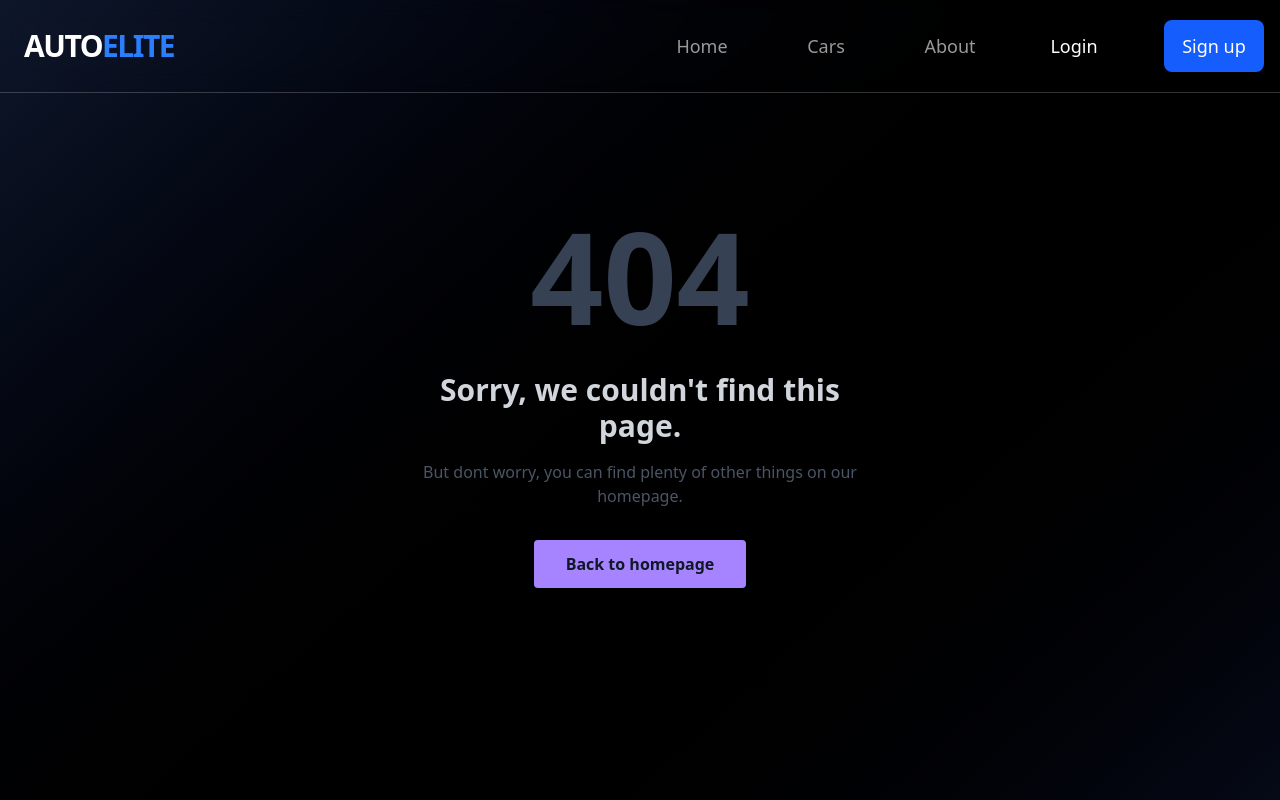
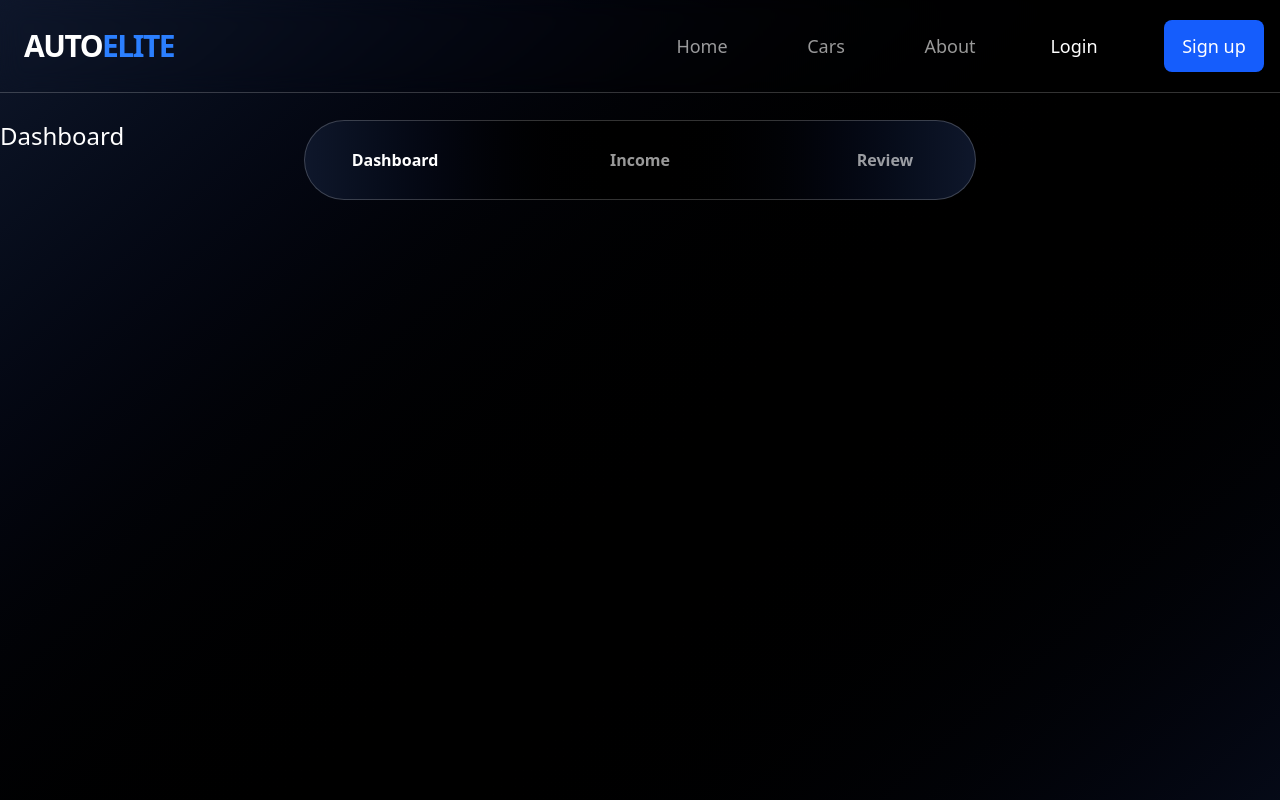
Before and after one commit to AljuSabu/react_router, a React (Vite) app: page /admin in a window 1280 px wide. Shown: the top 800 px of the page. Built offline with nearby package versions, Linux system fonts and the light colour scheme.

Commit message:
admin routes created

```diff
--- a/src/App.jsx
+++ b/src/App.jsx
@@ -7,6 +7,10 @@ import SignUp from "./pages/SignUp";
 import PageNotFound from "./pages/PageNotFound";
 import Layout from "./component/layout/Layout";
 import CarSinglePage from "./pages/CarSinglePage";
+import AdminLayout from "./component/adminLayout/AdminLayout";
+import Dashboard from "./pages/admin/Dashboard";
+import Income from "./pages/admin/Income";
+import Review from "./pages/admin/Review";
 
 function App() {
   return (
@@ -21,6 +25,12 @@ function App() {
             <Route path="login" element={<Login />} />
             <Route path="signup" element={<SignUp />} />
             <Route path="*" element={<PageNotFound />} />
+
+            <Route path="admin" element={<AdminLayout />}>
+              <Route index element={<Dashboard />} />
+              <Route path="income" element={<Income />} />
+              <Route path="review" element={<Review />} />
+            </Route>
           </Route>
         </Routes>
       </div>
--- /dev/null
+++ b/src/component/adminLayout/AdminLayout.jsx
@@ -0,0 +1,20 @@
+import React from 'react'
+import { Outlet } from 'react-router-dom'
+import AdminNavbar from './AdminNavbar'
+
+const AdminLayout = () => {
+  return (
+    <>
+      <div className='min-h-screen flex justify-center'>
+        <AdminNavbar />
+
+        <main className="grow">
+          <Outlet />
+        </main>
+
+      </div>
+    </>
+  )
+}
+
+export default AdminLayout
--- /dev/null
+++ b/src/component/adminLayout/AdminNavbar.jsx
@@ -0,0 +1,38 @@
+import React from 'react'
+import { NavLink } from 'react-router-dom'
+
+const AdminNavbar = () => {
+    return (
+        <>
+            <nav className='fixed top-30 h-20 font-semibold bg-linear-to-r from-slate-900 via-black to-slate-900 min-w-2xl flex justify-between items-center px-10 border border-white/20 text-base rounded-full'>
+                <NavLink
+                    to=""
+                    className={({ isActive }) =>
+                        `cursor-pointer flex justify-center items-center lg:w-25 lg:h-13 hover:text-white transition-colors ${isActive ? "text-white" : "text-white/60 "}`
+                    }
+                >
+                    Dashboard
+                </NavLink>
+                <NavLink
+                    to="income"
+                    className={({ isActive }) =>
+                        `cursor-pointer flex justify-center items-center lg:w-25 lg:h-13 hover:text-white transition-colors ${isActive ? "text-white" : "text-white/60 "}`
+                    }
+                >
+                    Income
+                </NavLink>
+                <NavLink
+                    to="review"
+                    className={({ isActive }) =>
+                        `cursor-pointer flex justify-center items-center lg:w-25 lg:h-13 hover:text-white transition-colors ${isActive ? "text-white" : "text-white/60 "}`
+                    }
+                >
+                    Review
+                </NavLink>
+            </nav>
+        </>
+
+    )
+}
+
+export default AdminNavbar
--- a/src/component/layout/Navbar.jsx
+++ b/src/component/layout/Navbar.jsx
@@ -9,10 +9,10 @@ const Navbar = () => {
   const { isLoggedIn, setIsLoggedIn } = useContext(AuthContext);
 
   //For Login
-  // const handleLogin = () => {
-  //   setIsLoggedIn(true);
-  //   setShowLinks(false);
-  // };
+  const handleLogin = () => {
+    setIsLoggedIn(true);
+    setShowLinks(false);
+  };
 
   //For Logout
   const handleLogout = () => {
@@ -27,7 +27,7 @@ const Navbar = () => {
           AUTO<span className="text-blue-500">ELITE</span>
         </span>
         <div
-          className={`fixed top-20 right-0 z-50 w-full  text-white font-medium flex flex-col items-center gap-6 py-6 transform transition-all duration-300 ease-in-out ${showLinks ? "translate-x-0 opacity-100 blur-none bg-linear-to-br from-slate-900/95 via-black/95 to-slate-900/95" : "translate-x-full opacity-0 blur-sm"} lg:static lg:translate-x-0 lg:flex-row lg:w-auto lg:bg-transparent lg:opacity-100 lg:blur-none lg:py-0`}
+          className={`fixed top-20 right-0 z-50 w-full text-white font-medium flex flex-col items-center gap-6 py-6 transform transition-all duration-300 ease-in-out ${showLinks ? "translate-x-0 opacity-100 blur-none bg-linear-to-br from-slate-900/95 via-black/95 to-slate-900/95" : "translate-x-full opacity-0 blur-sm"} lg:static lg:translate-x-0 lg:flex-row lg:w-auto lg:bg-transparent lg:opacity-100 lg:blur-none lg:py-0`}
         >
           <NavLink
             to="/"
@@ -59,11 +59,12 @@ const Navbar = () => {
           {isLoggedIn ? (
             <div className="cursor-pointer flex flex-col lg:flex-row items-center gap-5 lg:gap-10">
               <NavLink
-                to="/"
+                to="admin"
                 onClick={() => setShowLinks(false)}
-                className="flex justify-center items-center lg:w-25 lg:h-13"
+                className={({ isActive }) =>
+              `cursor-pointer flex justify-center items-center lg:w-25 lg:h-13 hover:text-white transition-colors ${isActive ? "text-white" : "text-white/60 "}`}
               >
-                My Cart
+                Admin
               </NavLink>
               <NavLink to="/">
                 <button
@@ -78,7 +79,7 @@ const Navbar = () => {
             <div className="flex lg:flex-row flex-col items-center gap-5 lg:gap-10">
               <NavLink
                 to="/login"
-                onClick={() => setShowLinks(false)}
+                onClick={handleLogin}
                 className={({ isActive }) =>
                   `cursor-pointer flex justify-center items-center rounded-lg transition-colors ${isActive ? "text-white" : "text-white/60 hover:text-white"} lg:border lg:border-white/40 lg:text-white lg:hover:bg-white/30 lg:hover:scale-105 lg:hover:-translate-y-0.5 lg:active:scale-95 lg:duration-200 lg:transition-all lg:ease-out lg:w-25 lg:h-13 lg:font-semibold`
                 }
@@ -101,7 +102,7 @@ const Navbar = () => {
           onClick={() => {
             setShowLinks((open) => !open);
           }}
-          className="lg:hidden h-full w-15 text-white"
+          className="lg:hidden h-full w-15 text-white border-none"
         >
           {showLinks ? (
             <CloseIcon className="text-3xl! md:text-4xl!" />
--- a/src/pages/Cars.jsx
+++ b/src/pages/Cars.jsx
@@ -37,9 +37,12 @@ const Cars = () => {
         {/* Car Grid */}
         <div className="grid gap-8 sm:grid-cols-2 lg:grid-cols-3 mt-10 md:mt-15 xl:mt-20">
           {data.map((car) => (
-            <Link to={`${car.id}`}>
-              <CarCard key={car.id} car={car} />
-            </Link>
+            <div key={car.id}>
+              <Link to={`${car.id}`}>
+                <CarCard car={car} />
+              </Link>
+            </div>
+
           ))}
         </div>
       </div>
--- a/src/pages/Home.jsx
+++ b/src/pages/Home.jsx
@@ -38,7 +38,7 @@ const Home = () => {
         />
 
         {/* DARK LAYER */}
-        <div className="absolute inset-0 bg-black/80" />
+        <div className="absolute inset-0 bg-black/50" />
 
         {/* CONTENT */}
         <div className="relative z-10 min-h-screen flex items-center justify-center">
--- /dev/null
+++ b/src/pages/admin/Dashboard.jsx
@@ -0,0 +1,9 @@
+import React from 'react'
+
+const Dashboard = () => {
+  return (
+    <div className='mt-30 text-white text-2xl'>Dashboard</div>
+  )
+}
+
+export default Dashboard
--- /dev/null
+++ b/src/pages/admin/Income.jsx
@@ -0,0 +1,9 @@
+import React from 'react'
+
+const Income = () => {
+  return (
+    <div className='mt-30 text-white text-2xl'>Income</div>
+  )
+}
+
+export default Income
--- /dev/null
+++ b/src/pages/admin/Review.jsx
@@ -0,0 +1,9 @@
+import React from 'react'
+
+const Review = () => {
+  return (
+    <div className='mt-30 text-white text-2xl'>Review</div>
+  )
+}
+
+export default Review
```
